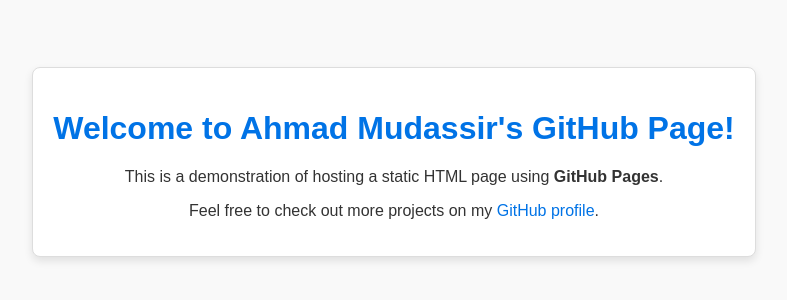
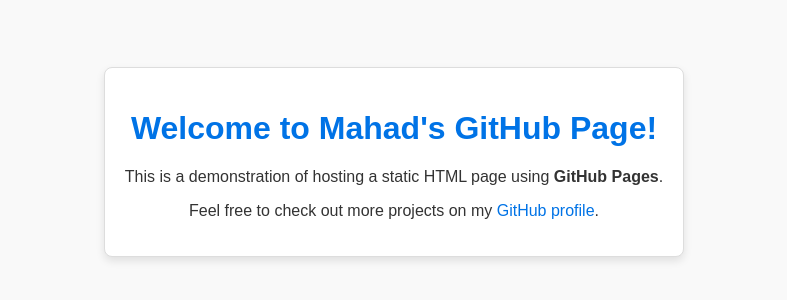
Before and after one commit to AhmadMudassir/GitHubPageDemo, a plain HTML site: page index.html in a window 1280 px wide. Shown: the part 238-538 px from the top of the page, without its empty margins (246-1033 px from the left). Drawn offline with Linux system fonts and the light colour scheme.

Commit message:
update index.html

```diff
--- a/index.html
+++ b/index.html
@@ -3,7 +3,7 @@
   <head>
     <meta charset="UTF-8" />
     <meta name="viewport" content="width=device-width, initial-scale=1.0" />
-    <title>Ahmad Mudassir's GitHub Page</title>
+    <title>Mahad's GitHub Page</title>
     <style>
       body {
           font-family: Arial, sans-serif;
@@ -38,7 +38,7 @@
   </head>
   <body>
     <div class="container">
-      <h1>Welcome to Ahmad Mudassir's GitHub Page!</h1>
+      <h1>Welcome to Mahad's GitHub Page!</h1>
       <p>
         This is a demonstration of hosting a static HTML page using
         <strong>GitHub Pages</strong>.
```
